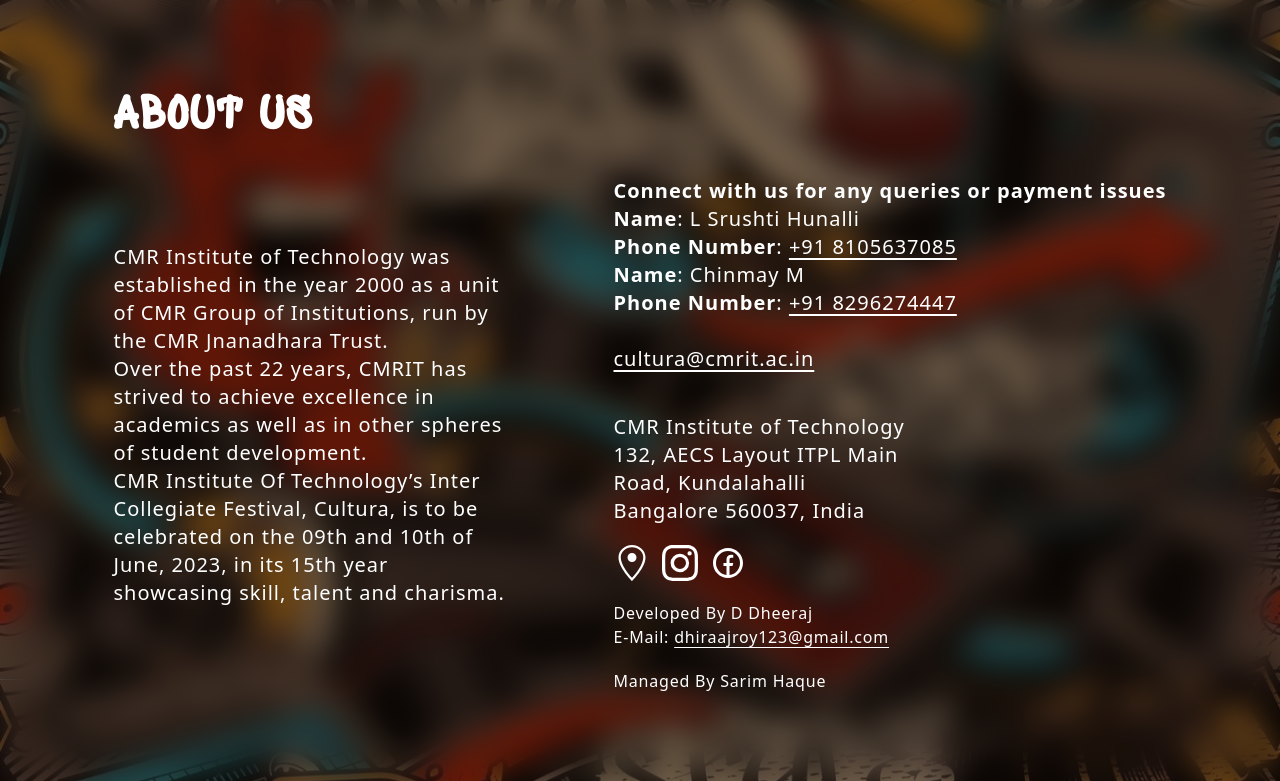
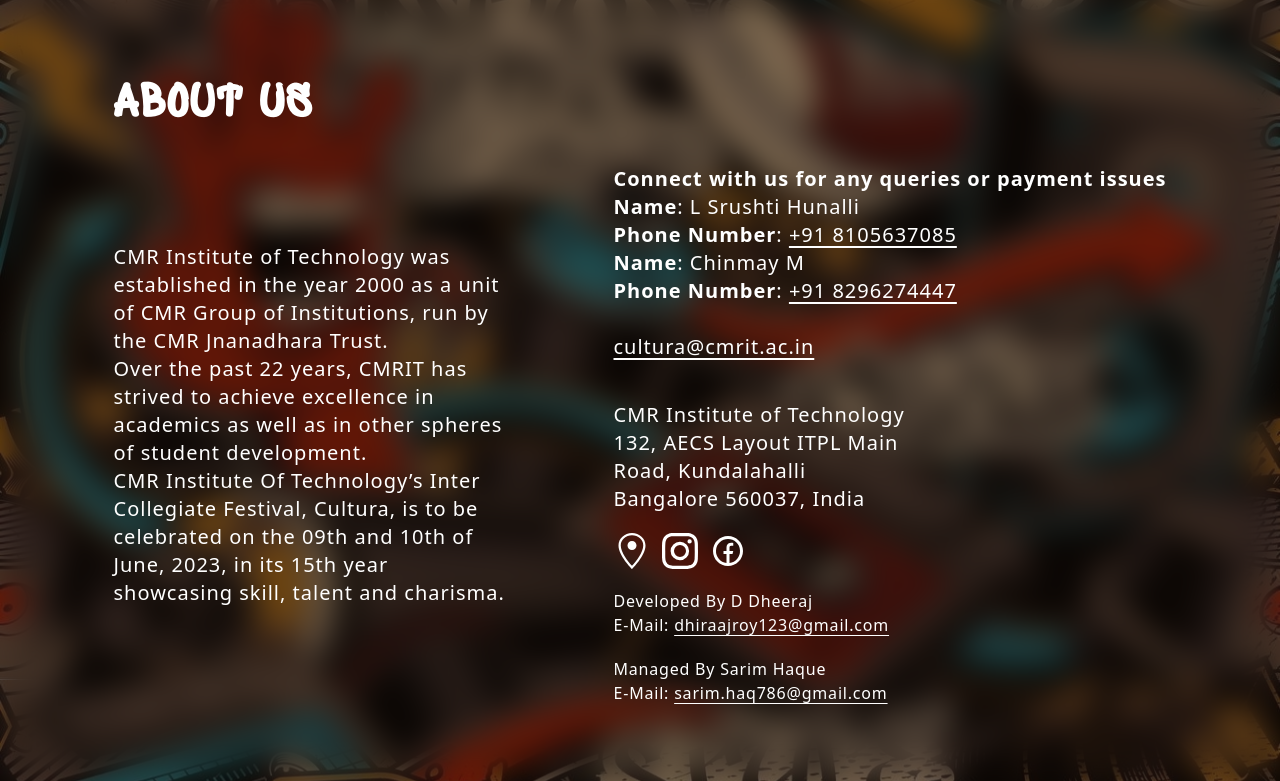
Before and after one commit to dheerajroy/cultura23, a Next.js app: page / in a window 1280 px wide. Shown: the part 3073-3854 px from the top of the page. Built offline with nearby package versions, Linux system fonts and the light colour scheme.

Commit message:
added email

```diff
--- a/components/AboutUsSection.jsx
+++ b/components/AboutUsSection.jsx
@@ -44,7 +44,7 @@
           </div>
           <div className='mt-5 font-sans [&>*]:font-sans'>
             Managed By Sarim Haque<br />
-            {/* E-Mail: <Link className='underline underline-offset-4' href="mailto:dhiraajroy123@gmail.com">dhiraajroy123@gmail.com</Link> */}
+            E-Mail: <Link className='underline underline-offset-4' href="mailto:sarim.haq786@gmail.com">sarim.haq786@gmail.com</Link>
           </div>
         </div>
       </div>
```
